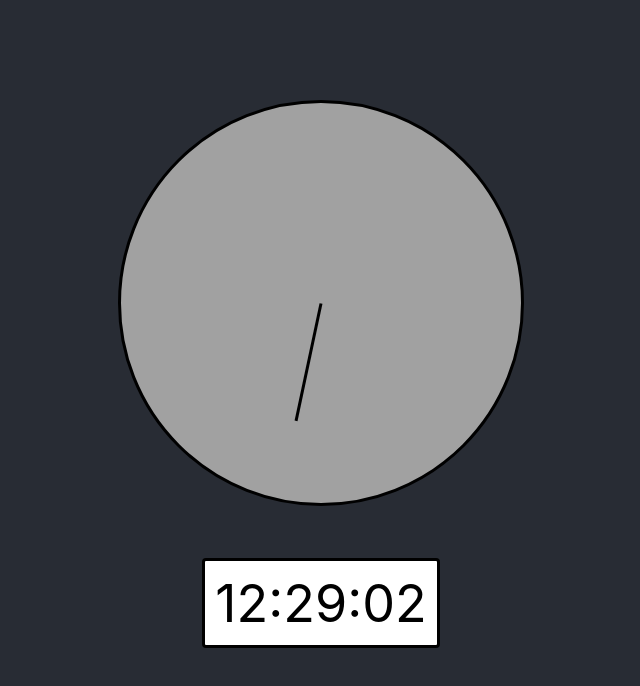
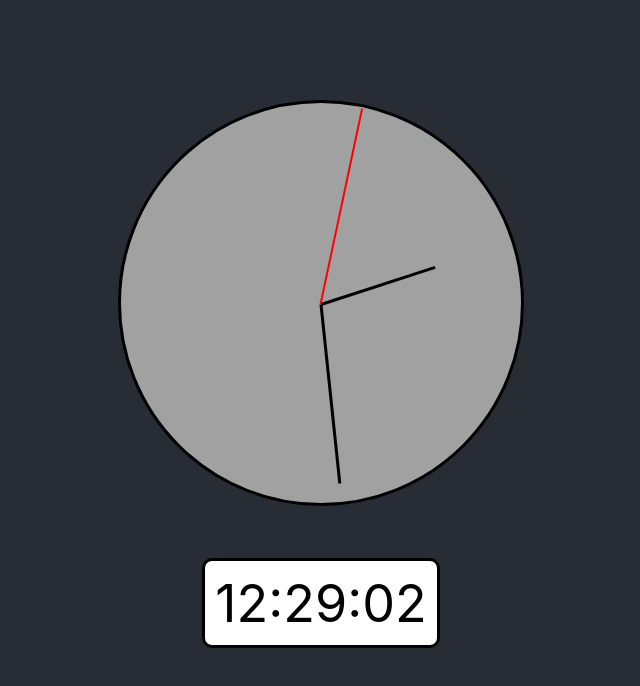
Before and after one commit to haydenbroadhead/exercise-tick-tock, a React (Create React App) app in the folder exercise-tick-tock/: page / in a window 1280 px wide. Shown: the top 686 px of the page, without its empty margins (319-959 px from the left). Built offline with nearby package versions, Linux system fonts and the light colour scheme.

Commit message:
Update: all hands complete, needs refactoring

```diff
--- a/exercise-tick-tock/src/AnalogueFace.tsx
+++ b/exercise-tick-tock/src/AnalogueFace.tsx
@@ -1,25 +1,31 @@
 import React, { useState, useEffect } from 'react';
 
 interface Time {
-  seconds: number
+  seconds: number,
+  minutes: number,
+  hour: number
 }
 
-const circle = {
-    width: '50vh',
-    height: '50vh',
-    background: '#a1a1a1',
-    border: '3px solid #000',
-    borderRadius: '50%',
-    display: 'flex',
-    justifyContent: 'center',
-    alignItems: 'center'
+const circle: React.CSSProperties = {
+  width: '50vh',
+  height: '50vh',
+  background: '#a1a1a1',
+  border: '3px solid #000',
+  borderRadius: '50%',
+  position: 'relative'
+}
+
+const spacer = {
+  width: '50%'
 }
 
 export function AnalogueFace() {
   // const [date,  setDate ] = useState(new Date());
-  const [time, setTime] = useState<Time>({ seconds: 90})
+  const [time, setTime] = useState<Time>({ seconds: 270, minutes: 270, hour: 270})
 
-  const secondsLine = {
+  const secondsLine: React.CSSProperties = {
+    position: 'absolute',
+    top: '50%',
     height: '3px',
     width: '100%',
     display: 'flex',
@@ -28,40 +34,74 @@ export function AnalogueFace() {
   }
 
   const seconds = {
+    height: '2px',
+    width: '50%',
+    backgroundColor: 'red',
+    content: '',
+  }
+
+  const minutesLine: React.CSSProperties = {
+    position: 'absolute',
+    top: '50%',
+    height: '3px',
+    width: '100%',
+    display: 'flex',
+    justifyContent: 'flex-start',
+    transform: `rotate(${time.minutes}deg)`
+  }
+
+  const minutes = {
+    height: '3px',
+    width: '45%',
+    backgroundColor: 'black',
+    content: '',
+  }
+
+  const hourLine: React.CSSProperties = {
+    position: 'absolute',
+    top: '50%',
+    height: 'px',
+    width: '100%',
+    display: 'flex',
+    justifyContent: 'flex-start',
+    transform: `rotate(${time.hour}deg)`
+  }
+
+  const hour = {
     height: '3px',
     width: '30%',
     backgroundColor: 'black',
     content: '',
   }
 
-  const spacer = {
-    width: '50%'
-  }
 
   useEffect(() => {
     setInterval(() => {
       let date = new Date
       // console.log(time.seconds);
       setTime({
-        seconds: (date.getSeconds()*6 + 90)
+        seconds: (date.getSeconds()*6 + 270),
+        minutes: (date.getMinutes()*6 + 270),
+        hour: (date.getHours()*6 + 270)
       })
     }, 1000);
   })
 
   return (
     <div style={ circle }>
-      {/* <p>You clicked {count} times</p>
-      <button onClick={() => setCount(count + 1)}>
-        Click me
-      </button> */}
-
-      {/* <div style={time}>{date.getHours()}:{date.getMinutes()}:{date.getSeconds()}</div> */}
-      {/* <div style={seconds}></div> */}
+      <div style={minutesLine}>
+        <div style={spacer}></div>
+        <div style={minutes}></div>
+      </div>
+      <div style={hourLine}>
+        <div style={spacer}></div>
+        <div style={hour}></div>
+      </div>
       <div style={secondsLine}>
         <div style={spacer}></div>
         <div style={seconds}></div>
-        {/* <div style={seconds}></div> */}
       </div>
+
 
 
 
--- a/exercise-tick-tock/src/DigitalFace.tsx
+++ b/exercise-tick-tock/src/DigitalFace.tsx
@@ -7,7 +7,7 @@ const container = {
   margin: '1em',
   fontSize: "2em",
   border: "3px black solid",
-  borderRadius: "4px"
+  borderRadius: "10px"
 };
 
 interface Time {
```
